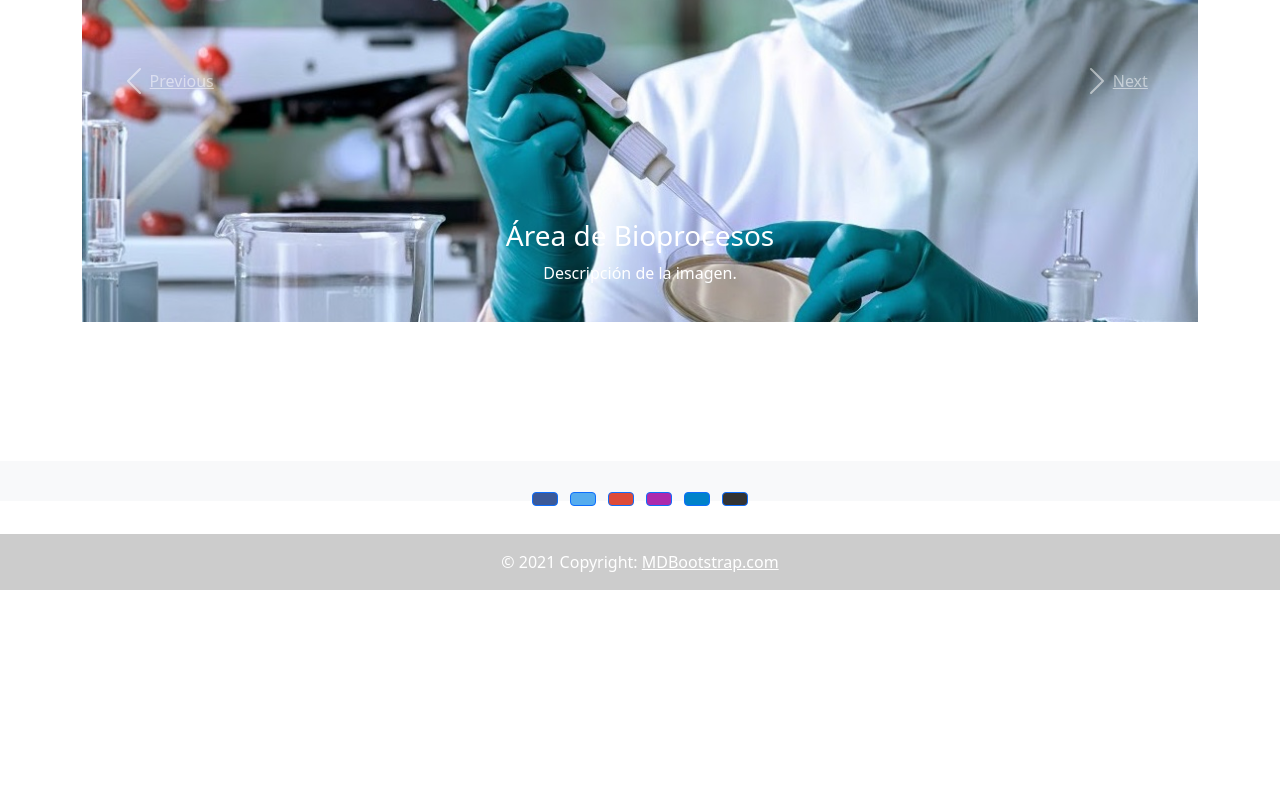
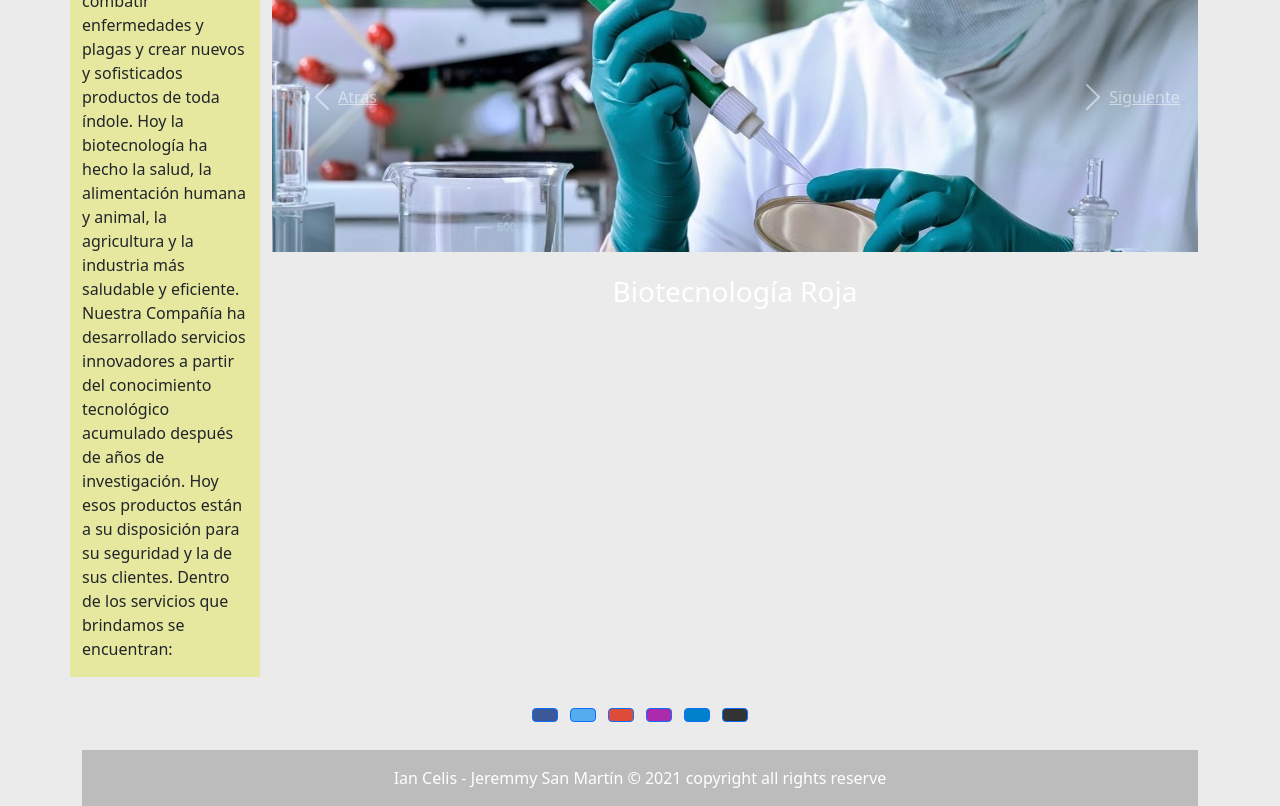
Before and after one commit to JeremmySm/Experiencia1_CelisSanMart-n_Secci-n001V, a plain HTML site: page index.html in a window 1280 px wide. Shown: the part 299-1105 px from the top of the page. Before the commit the page ends 889 px from the top, so only its background shows below. Drawn offline with nearby package versions, Linux system fonts and the light colour scheme.

Commit message:
mejoras a la pagina principal

```diff
--- a/css/estilos.css
+++ b/css/estilos.css
@@ -1,4 +1,3 @@
-
 /*color menu*/
 nav.navbar {
     background-color: rgba(9, 236, 130, 0.425) ;
@@ -7,7 +6,7 @@
 /*tamaño imagenes carrusel*/
 .carousel-item {
     height: 65vh;
-        min-height: 250px;
+    min-height: 300px;
     background: no-repeat center center scroll;
     -webkit-background-size: cover;
     -moz-background-size: cover;
@@ -16,11 +15,14 @@
     }/*tamaño imagenes carrusel*/
 /*footer*/
 footer {
-        background-color: black;
-        position: absolute;
+    background-color: rgb(235, 235, 235)k;
+    position: relative;
     left: 0;
     bottom: 0;
     width: 100%;
     height: 40px;
 
     }
+body{
+    background-color:  rgb(235, 235, 235);
+}
--- a/estilos.css
+++ /dev/null
@@ -1,4 +0,0 @@
-
-nav.navbar{
-    background-color: #1b46c7;
-}
--- a/index.html
+++ b/index.html
@@ -25,16 +25,13 @@
             <div class="collapse navbar-collapse" id="opciones">
               <ul class="navbar-nav">
                 <li class="nav-item">
-                  <a class="nav-link" href="#">Opción 1</a>
+                  <a class="nav-link" href="#">Inicio</a>
                 </li>
                 <li class="nav-item">
-                  <a class="nav-link" href="#">Opción 2</a>
+                  <a class="nav-link" href="#">Quiénes Somos</a>
                 </li>
                 <li class="nav-item">
-                  <a class="nav-link" href="#">Opción 3</a>
-                </li>
-                <li class="nav-item">
-                  <a class="nav-link" href="#">Opción 4</a>
+                  <a class="nav-link" href="#">Galería</a>
                 </li>
               </ul>
             </div>
@@ -47,8 +44,17 @@
           <br>
           <!--Carrusel de imagenes-->
           <div class="container">
-
-            <div id="carousel1" class="carousel slide carousel-fade" data-ride="carousel">
+            <div class="row">
+              <div class="col-xl-2 col-lg-3 col-md-4 col-sm-5 col-6"  style="background-color:rgba(230, 231, 140, 0.795)">
+                <p>
+                  La Biotecnología ha permitido diagnosticar enfermedades, determinar la composición genética de individuos, combatir enfermedades y plagas y crear nuevos y sofisticados productos de toda índole.
+                  Hoy la biotecnología ha hecho la salud, la alimentación humana y animal, la agricultura y la industria más saludable y eficiente.
+                  Nuestra Compañía ha desarrollado servicios innovadores a partir del conocimiento tecnológico acumulado después de años de investigación. Hoy esos productos están a su disposición para su seguridad y la de sus clientes.
+                  Dentro de los servicios que brindamos se encuentran:
+                </p>
+              </div>
+              <div class="col-xl-10 col-lg-9 col-md-8 col-sm-7 col-6"  style="background-color:rgb(235, 235, 235) ">
+                <p><div id="carousel1" class="carousel slide carousel-fade" data-ride="carousel">
                   <ol class="carousel-indicators">
                     <li data-target="#carousel1" data-slide-to="0" class="active"></li>
                     <li data-target="#carousel1" data-slide-to="1"></li>
@@ -59,38 +65,40 @@
                     <div class="carousel-item active">
                       <img class="d-block w-100" src="img/bioprocesos.jpg" alt="">
                         <div class="carousel-caption">
-                      <h3>Área de Bioprocesos</h3>
-                      <p>Descripción de la imagen.</p>
+                          <h3>Biotecnología Roja</h3>
                         </div>
                     </div>
                     <div class="carousel-item">
                         <img class="d-block w-100" src="img/Acuicultura.jpg" alt="">
                         <div class="carousel-caption">
-                      <h3>Área Acuicola</h3>
-                      <p>Descripción de la imagen.</p>
+                          <h3>Biotecnología Azul</h3>
                         </div>
                     </div>
                     <div class="carousel-item">
                         <img class="d-block w-100" src="img/vegetal.jpg" alt="">
                         <div class="carousel-caption">
-                      <h3>Área Vegetal</h3>
-                      <p>Descripción de la imagen.</p>
+                          <h3>Biotecnología Verde</h3>
                         </div>
                     </div>
                   </div>
                   <!-- botones de desplazamiento a izquierda y derecha -->
                   <a class="carousel-control-prev" href="#carousel1" data-slide="prev">
                     <span class="carousel-control-prev-icon" aria-hidden="true"></span>
-                <span class="sr-only">Previous</span>
+                    <span class="sr-only">Atras</span>
                   </a>
                   <a class="carousel-control-next" href="#carousel1" data-slide="next">
                     <span class="carousel-control-next-icon" aria-hidden="true"></span>
-                <span class="sr-only">Next</span>
+                    <span class="sr-only">Siguiente</span>
                   </a>
                 </div>
-            <!--Carrusel de imagenes-->
+                <!--Carrusel de imagenes--></p>
+              </div>
+            </div>
+
+
             <!--Footer-->
-            <footer class="bg-light text-center text-white">
+
+            <footer class="text-center text-white">
               <!-- Grid container -->
               <div class="container p-4 pb-0">
                 <!-- Section: Social media -->
@@ -101,9 +109,8 @@
                     style="background-color: #3b5998;"
                     href="#!"
                     role="button"
-                    ><i class="fab fa-facebook-f"></i
+                    ><i class="fab fa-facebook"></i
                   ></a>
-
                   <!-- Twitter -->
                   <a
                     class="btn btn-primary btn-floating m-1"
@@ -154,15 +161,10 @@
 
               <!-- Copyright -->
               <div class="text-center p-3" style="background-color: rgba(0, 0, 0, 0.2);">
-                © 2021 Copyright:
-                <a class="text-white" href="https://mdbootstrap.com/">MDBootstrap.com</a>
+                Ian Celis - Jeremmy San Martín © 2021 copyright all rights reserve
               </div>
               <!-- Copyright -->
             </footer>
-
-
-
-
 
         </div>
 
```
Lines whose indentation alone changed are shown as unchanged.
